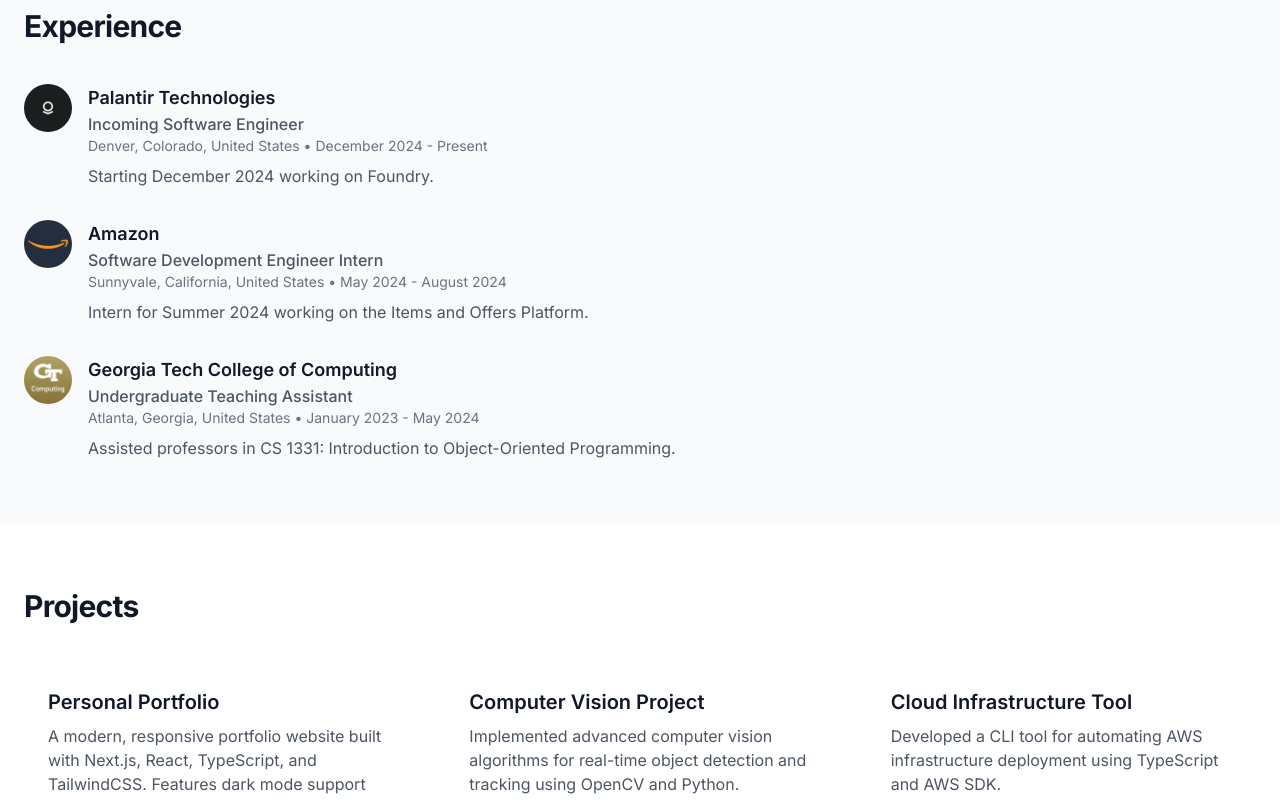
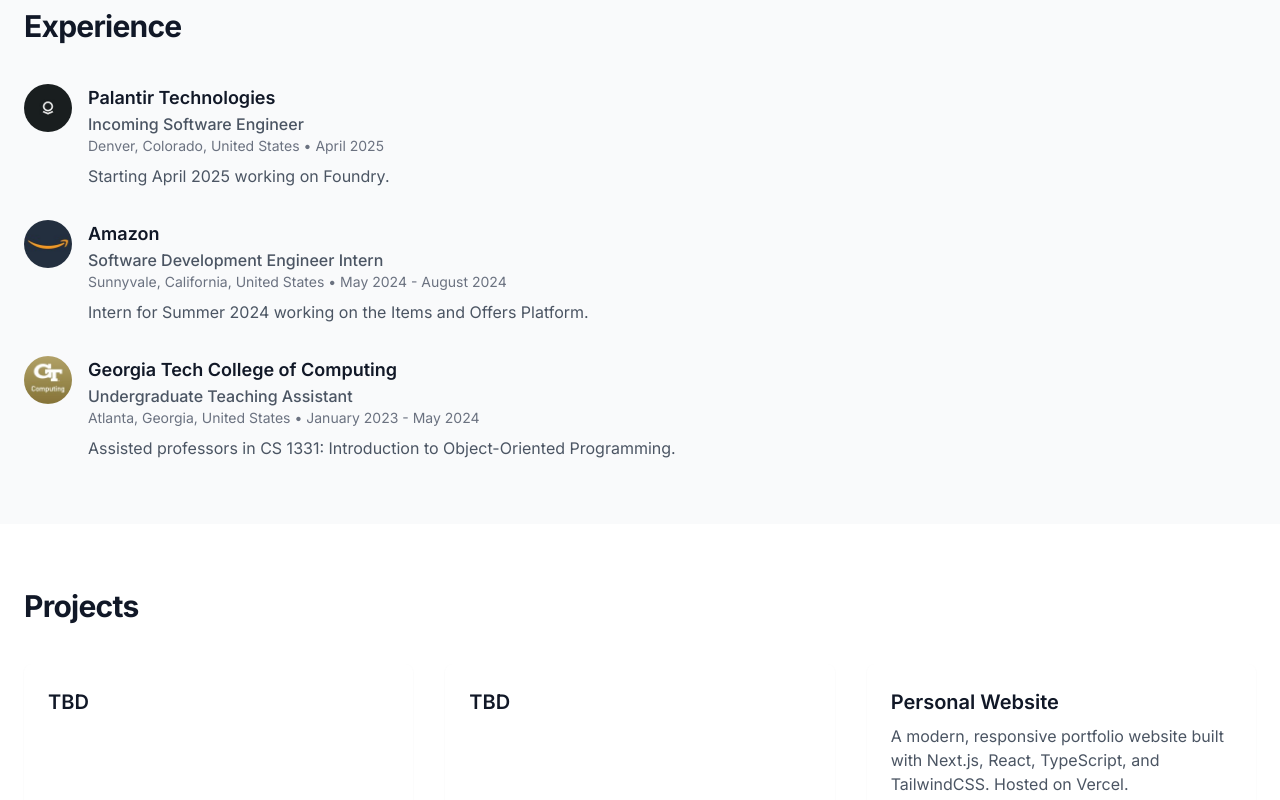
Before and after one commit to apastrana6/personal-website, a Next.js app: page / in a window 1280 px wide. Shown: the part 300-1100 px from the top of the page. Built offline with nearby package versions, Linux system fonts and the light colour scheme.

Commit message:
Edit information on site.

```diff
--- a/app/data/info.ts
+++ b/app/data/info.ts
@@ -3,8 +3,8 @@
     company: "Palantir Technologies",
     title: "Incoming Software Engineer",
     location: "Denver, Colorado, United States",
-    period: "December 2024 - Present",
-    description: "Starting December 2024 working on Foundry.",
+    period: "April 2025",
+    description: "Starting April 2025 working on Foundry.",
     logo: "/palantir.jpeg"
   },
   {
@@ -27,21 +27,22 @@
 
 export const projects = [
   {
-    title: "Personal Portfolio",
-    description: "A modern, responsive portfolio website built with Next.js, React, TypeScript, and TailwindCSS. Features dark mode support and smooth scrolling.",
+    title: "TBD",
+    description: "",
+    stack: ["TypeScript", "Java", "Gradle", "AWS"],
+    github: ""
+  },
+  {
+    title: "TBD",
+    description: "",
+    stack: ["Python", "OpenCV", "TensorFlow", "NumPy"],
+    github: ""
+  },
+  {
+
+    title: "Personal Website",
+    description: "A modern, responsive portfolio website built with Next.js, React, TypeScript, and TailwindCSS. Hosted on Vercel.",
     stack: ["Next.js", "React", "TypeScript", "TailwindCSS"],
     github: "https://github.com/apastrana/personal-website"
-  },
-  {
-    title: "Computer Vision Project",
-    description: "Implemented advanced computer vision algorithms for real-time object detection and tracking using OpenCV and Python.",
-    stack: ["Python", "OpenCV", "TensorFlow", "NumPy"],
-    github: "https://github.com/apastrana/cv-project"
-  },
-  {
-    title: "Cloud Infrastructure Tool",
-    description: "Developed a CLI tool for automating AWS infrastructure deployment using TypeScript and AWS SDK.",
-    stack: ["TypeScript", "AWS SDK", "Node.js", "Infrastructure as Code"],
-    github: "https://github.com/apastrana/cloud-tool"
   }
 ];
--- a/components/ContactSection.tsx
+++ b/components/ContactSection.tsx
@@ -8,7 +8,7 @@
         <h2 className="text-3xl font-bold tracking-tight text-gray-900 dark:text-white">Contact</h2>
         <div className="mt-6 flex gap-6">
           <Link
-            href="https://www.linkedin.com/in/anthony-pastrana"
+            href="https://www.linkedin.com/in/anthony-pastrana/"
             target="_blank"
             rel="noopener noreferrer"
             className="text-gray-600 hover:text-gray-900 dark:text-gray-400 dark:hover:text-white"
@@ -16,7 +16,7 @@
             LinkedIn
           </Link>
           <Link
-            href="https://github.com/apastrana"
+            href="https://github.com/apastrana6"
             target="_blank"
             rel="noopener noreferrer"
             className="text-gray-600 hover:text-gray-900 dark:text-gray-400 dark:hover:text-white"
--- a/components/IntroSection.tsx
+++ b/components/IntroSection.tsx
@@ -8,7 +8,7 @@
           Hi, I&apos;m Anthony Pastrana
         </h1>
         <p className="mt-6 text-lg leading-8 text-gray-600 dark:text-gray-300">
-          I&apos;m a software engineer with experience in TypeScript, AWS, and computer vision. Currently based in Miami, Florida.
+          Software developer focused on ai/ml, infrastructure, and backend. Currently based in Miami, FL.
         </p>
       </div>
     </section>
```
